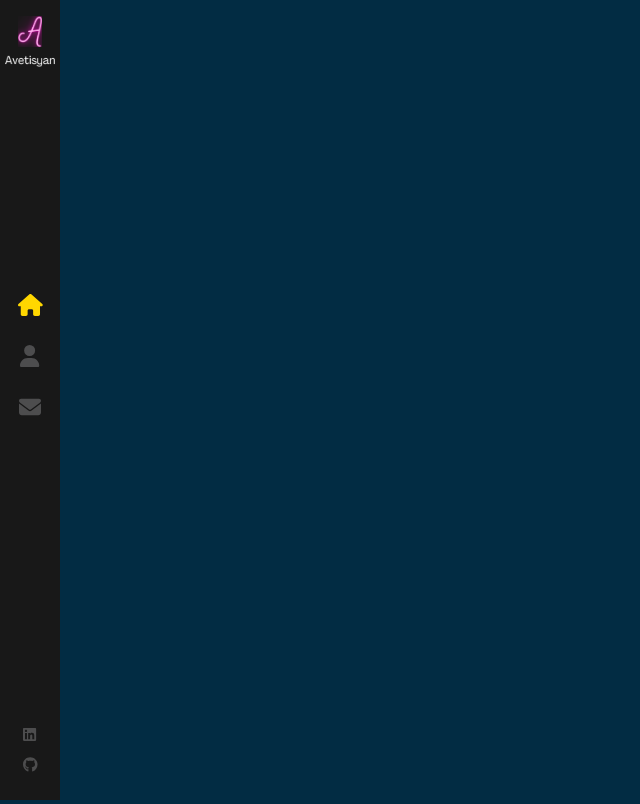
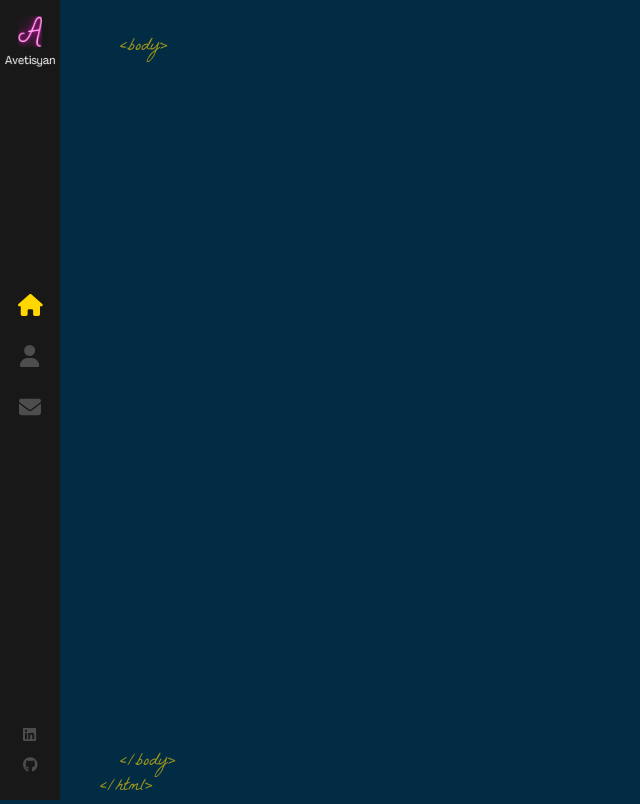
Before and after one commit to aavetisyanIT/react_portfolio, a React (Create React App) app: page / in a window 1280 px wide. Shown: the whole page, without its empty margins (0-640 px from the left). Built offline with nearby package versions, Linux system fonts and the light colour scheme.

Commit message:
Create and add decorative body and html tags and style them

```diff
--- a/src/components/Layout/index.js
+++ b/src/components/Layout/index.js
@@ -1,11 +1,21 @@
 import './index.scss'
 import Sidebar from './../Sidebar/index'
+import { Outlet } from 'react-router-dom'
 
 const Layout = () => {
   return (
-    <>
+    <div className="App">
       <Sidebar />
-    </>
+      <div className="page">
+        <span className="tags top-tags">&lt;body&gt;</span>
+        <Outlet />
+        <span className="tags bottom-tags">
+          &lt;/body&gt;
+          <br />
+          <span className="bottom-tag-html">&lt;/html&gt;</span>
+        </span>
+      </div>
+    </div>
   )
 }
 
--- a/src/components/Layout/index.scss
+++ b/src/components/Layout/index.scss
@@ -0,0 +1,24 @@
+.page {
+  width: 100%;
+  height: 100%;
+  position: absolute;
+}
+
+.top-tags {
+  bottom: auto;
+  top: 35px;
+}
+
+.tags {
+  color: #ffd700;
+  opacity: 0.6;
+  position: absolute;
+  bottom: 0;
+  left: 120px;
+  font-size: 18px;
+  font-family: 'La Belle Aurore', cursive;
+}
+
+.bottom-tag-html {
+  margin-left: -20px;
+}
```
